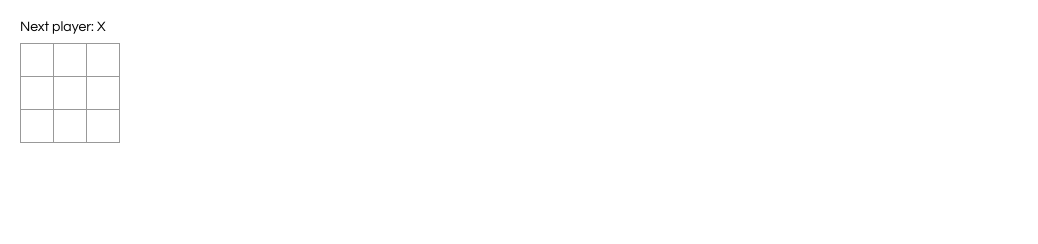
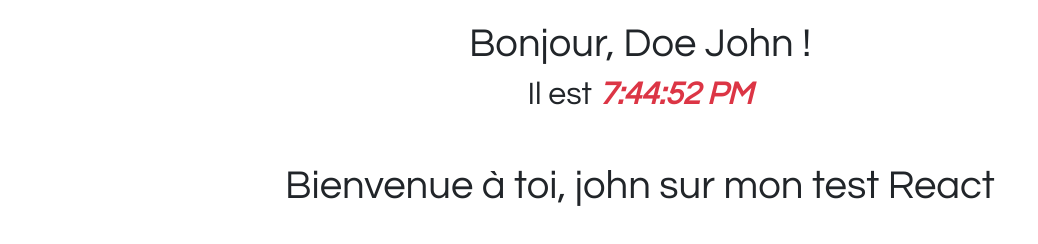
Before and after one commit to Alprod/exoReact, a React app in the folder tutoreact/: page / in a window 1280 px wide. Shown: the whole page, without its empty margins (0-1038 px from the left). Built offline with nearby package versions, Linux system fonts and the light colour scheme.

Commit message:
add timer

```diff
--- a/tutoreact/public/index.html
+++ b/tutoreact/public/index.html
@@ -8,10 +8,15 @@
       name="description"
       content="Ce site web est tuto d'exercice pour la pratique de React"
     />
+      <!-- CSS only -->
+    <link href="https://cdn.jsdelivr.net/npm/bootstrap@5.0.2/dist/css/bootstrap.min.css" rel="stylesheet" integrity="sha384-EVSTQN3/azprG1Anm3QDgpJLIm9Nao0Yz1ztcQTwFspd3yD65VohhpuuCOmLASjC" crossorigin="anonymous">
     <link rel="manifest" href="%PUBLIC_URL%/manifest.json" />
     <title>Tuto Exercice React</title>
   </head>
   <body>
-    <div id="root"></div>
+    <div id="root" class="container"></div>
+    <div id="content" class="container"></div>
+    <!-- JavaScript Bundle with Popper -->
+    <script src="https://cdn.jsdelivr.net/npm/bootstrap@5.0.2/dist/js/bootstrap.bundle.min.js" integrity="sha384-MrcW6ZMFYlzcLA8Nl+NtUVF0sA7MsXsP1UyJoMp4YLEuNSfAP+JcXn/tWtIaxVXM" crossorigin="anonymous"></script>
   </body>
 </html>
--- a/tutoreact/src/index.js
+++ b/tutoreact/src/index.js
@@ -2,66 +2,39 @@ import React from "react";
 import ReactDOM from "react-dom";
 import './styles.css';
 
-class Square extends React.Component {
-    render() {
-        return (
-            <button className="square">
-                {/* TODO */}
-            </button>
-        );
+const docElementRootId = document.getElementById('root');
+const docElementContentId = document.getElementById('content');
+let lastname = 'doe';
+let firstname = 'john';
+const capitalizerFirstLetter = ([first, ...rest], local = navigator.language)=>first.toLocaleUpperCase(local) + rest.join('')
+const user = {
+    nom: lastname,
+    prenom: firstname,
+    anonimyze: "inconnue"
+};
+
+function formatName(props) {
+    if(props.nom && props.prenom){
+        return <h1 className="text-center">Bonjour, {capitalizerFirstLetter(props.nom)} {capitalizerFirstLetter(props.prenom)} !</h1>
     }
+    return props.anonimyze
 }
 
-class Board extends React.Component {
-    renderSquare(i) {
-        return <Square />;
-    }
-
-    render() {
-        const status = 'Next player: X';
-
-        return (
-            <div>
-                <div className="status">{status}</div>
-                <div className="board-row">
-                    {this.renderSquare(0)}
-                    {this.renderSquare(1)}
-                    {this.renderSquare(2)}
-                </div>
-                <div className="board-row">
-                    {this.renderSquare(3)}
-                    {this.renderSquare(4)}
-                    {this.renderSquare(5)}
-                </div>
-                <div className="board-row">
-                    {this.renderSquare(6)}
-                    {this.renderSquare(7)}
-                    {this.renderSquare(8)}
-                </div>
-            </div>
-        );
-    }
+function timer(){
+    const element = (
+        <div>
+            {formatName(user)}
+            <h2 className="text-center">Il est <span className="text-danger fs-2 fst-italic fw-bold">{new Date().toLocaleTimeString()}</span></h2>
+        </div>
+    )
+   return ReactDOM.render(element, docElementRootId);
 }
 
-class Game extends React.Component {
-    render() {
-        return (
-            <div className="game">
-                <div className="game-board">
-                    <Board />
-                </div>
-                <div className="game-info">
-                    <div>{/* status */}</div>
-                    <ol>{/* TODO */}</ol>
-                </div>
-            </div>
-        );
-    }
+setInterval(timer, 1000)
+
+function Welcome(props) {
+    return <h1  className="text-center mt-5">Bienvenue à toi, {props.name} sur mon test React</h1>
 }
 
-// ========================================
-
-ReactDOM.render(
-    <Game />,
-    document.getElementById('root')
-);
+const vue = <Welcome name={user.prenom}/>
+ReactDOM.render(vue,docElementContentId);
--- a/tutoreact/src/styles.css
+++ b/tutoreact/src/styles.css
@@ -2,49 +2,3 @@ body {
     font: 14px "Century Gothic", Futura, sans-serif;
     margin: 20px;
 }
-
-ol, ul {
-    padding-left: 30px;
-}
-
-.board-row:after {
-    clear: both;
-    content: "";
-    display: table;
-}
-
-.status {
-    margin-bottom: 10px;
-}
-
-.square {
-    background: #fff;
-    border: 1px solid #999;
-    float: left;
-    font-size: 24px;
-    font-weight: bold;
-    line-height: 34px;
-    height: 34px;
-    margin-right: -1px;
-    margin-top: -1px;
-    padding: 0;
-    text-align: center;
-    width: 34px;
-}
-
-.square:focus {
-    outline: none;
-}
-
-.kbd-navigation .square:focus {
-    background: #ddd;
-}
-
-.game {
-    display: flex;
-    flex-direction: row;
-}
-
-.game-info {
-    margin-left: 20px;
-}
```
Also changed, not shown: 1 other file.
